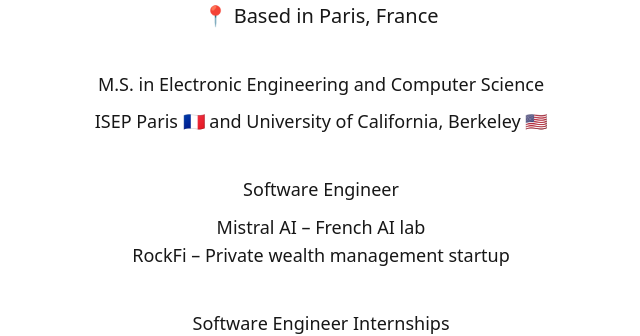
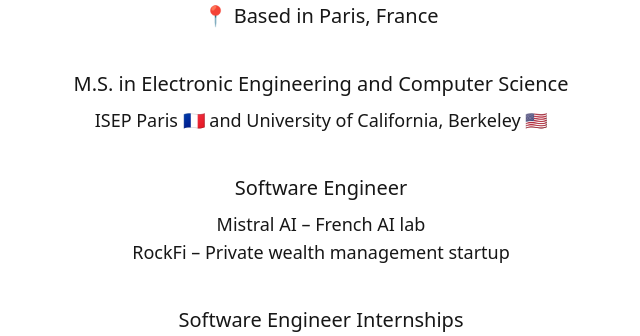
Before and after one commit to tchardonnens/portfolio, a Next.js app: page / in a window 1280 px wide. Shown: the part 472-808 px from the top of the page, without its empty margins (319-959 px from the left). Built offline with nearby package versions, Linux system fonts and the light colour scheme.

Commit message:
Bump to Next 15 and React 19

```diff
--- a/components/fancy/variable-font-hover-by-letter.tsx
+++ /dev/null
@@ -1,100 +0,0 @@
-import { useState } from "react"
-import {
-  DynamicAnimationOptions,
-  motion,
-  stagger,
-  useAnimate,
-} from "motion/react"
-import { debounce } from "lodash"
-
-interface TextProps {
-  label: string
-  fromFontVariationSettings: string
-  toFontVariationSettings: string
-  transition?: DynamicAnimationOptions
-  staggerDuration?: number
-  staggerFrom?: "first" | "last" | "center" | number
-  className?: string
-  onClick?: () => void
-}
-
-const VariableFontHoverByLetter = ({
-  label,
-  fromFontVariationSettings = "'wght' 400, 'slnt' 0",
-  toFontVariationSettings = "'wght' 900, 'slnt' -10",
-  transition = {
-    type: "spring",
-    duration: 0.7,
-  },
-  staggerDuration = 0.03,
-  staggerFrom = "first",
-  className,
-  onClick,
-  ...props
-}: TextProps) => {
-  const [scope, animate] = useAnimate()
-  const [isHovered, setIsHovered] = useState(false)
-
-  const mergeTransition = (baseTransition: DynamicAnimationOptions) => ({
-    ...baseTransition,
-    delay: stagger(staggerDuration, {
-      from: staggerFrom,
-    }),
-  })
-
-  const hoverStart = debounce(
-    () => {
-      if (isHovered) return
-      setIsHovered(true)
-
-      animate(
-        ".letter",
-        { fontVariationSettings: toFontVariationSettings },
-        mergeTransition(transition)
-      )
-    },
-    100,
-    { leading: true, trailing: true }
-  )
-
-  const hoverEnd = debounce(
-    () => {
-      setIsHovered(false)
-
-      animate(
-        ".letter",
-        { fontVariationSettings: fromFontVariationSettings },
-        mergeTransition(transition)
-      )
-    },
-    100,
-    { leading: true, trailing: true }
-  )
-
-  return (
-    <motion.span
-      className={`${className}`}
-      onHoverStart={hoverStart}
-      onHoverEnd={hoverEnd}
-      onClick={onClick}
-      ref={scope}
-      {...props}
-    >
-      <span className="sr-only">{label}</span>
-
-      {label.split("").map((letter: string, i: number) => {
-        return (
-          <motion.span
-            key={i}
-            className="inline-block whitespace-pre letter"
-            aria-hidden="true"
-          >
-            {letter}
-          </motion.span>
-        )
-      })}
-    </motion.span>
-  )
-}
-
-export default VariableFontHoverByLetter
--- a/next.config.js
+++ b/next.config.js
@@ -2,7 +2,6 @@
 
 module.exports = {
   reactStrictMode: true,
-  swcMinify: true,
   images: {
     remotePatterns: [
       {
--- a/pages/index.tsx
+++ b/pages/index.tsx
@@ -4,7 +4,6 @@
 import { FaGithub } from "react-icons/fa6";
 import Card from '../components/card'
 import Image from 'next/image';
-import VariableFontHoverByLetter from "../components/fancy/variable-font-hover-by-letter"
 
 export default function Home() {
   return (
@@ -52,12 +51,7 @@
             <p className="text-xl">📍 Based in Paris, France</p>
 
             <div className="flex flex-col space-y-2 cursor-pointer">
-              <VariableFontHoverByLetter
-                label="M.S. in Electronic Engineering and Computer Science"
-                staggerDuration={0.03}
-                fromFontVariationSettings="'wght' 400, 'slnt' 0"
-                toFontVariationSettings="'wght' 900, 'slnt' -10"
-              />
+              <p className="text-xl">M.S. in Electronic Engineering and Computer Science</p>
               <div className="text-lg">
                 <a href="https://www.isep.fr/" className="hover:text-blue-600 dark:hover:text-blue-400">ISEP Paris 🇫🇷</a>
                 {' '}and{' '}
@@ -66,12 +60,7 @@
             </div>
 
             <div className="flex flex-col space-y-2 cursor-pointer">
-              <VariableFontHoverByLetter
-                label="Software Engineer"
-                staggerDuration={0.03}
-                fromFontVariationSettings="'wght' 400, 'slnt' 0"
-                toFontVariationSettings="'wght' 900, 'slnt' -10"
-              />
+              <p className="text-xl">Software Engineer</p>
               <div className="text-lg">
                 <a href="https://mistral.ai/" className="hover:text-blue-600 dark:hover:text-blue-400">Mistral AI</a> – French AI lab
                 <br />
@@ -80,12 +69,7 @@
             </div>
 
             <div className="flex flex-col space-y-2 cursor-pointer">
-              <VariableFontHoverByLetter
-                label="Software Engineer Internships"
-                staggerDuration={0.03}
-                fromFontVariationSettings="'wght' 400, 'slnt' 0"
-                toFontVariationSettings="'wght' 900, 'slnt' -10"
-              />
+              <p className="text-xl">Software Engineer Internships</p>
               <div className="text-lg">
                 <a href="https://qonto.com/en" className="hover:text-blue-600 dark:hover:text-blue-400">Qonto</a> – European leader in neobanking for SMEs
                 <br />
```
Also changed, not shown: package.json (+11 -7 lines), 1 other file (tests, documents, lock files or other folders).
